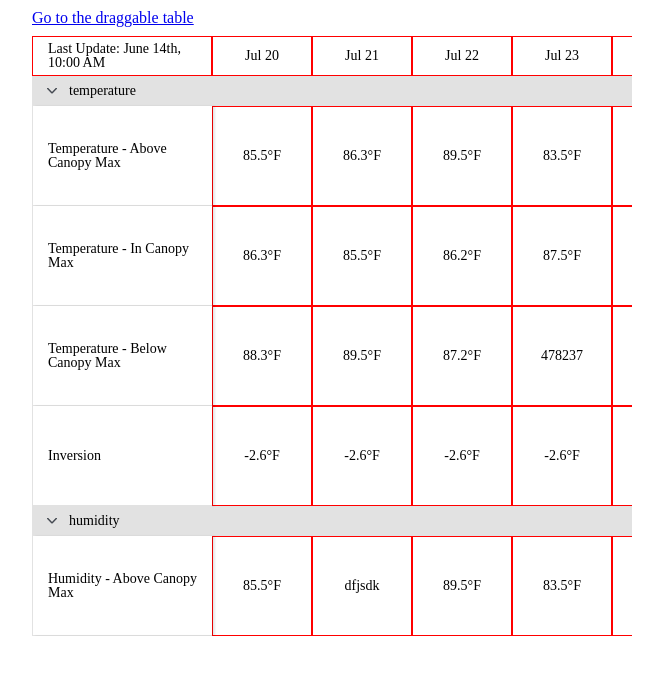
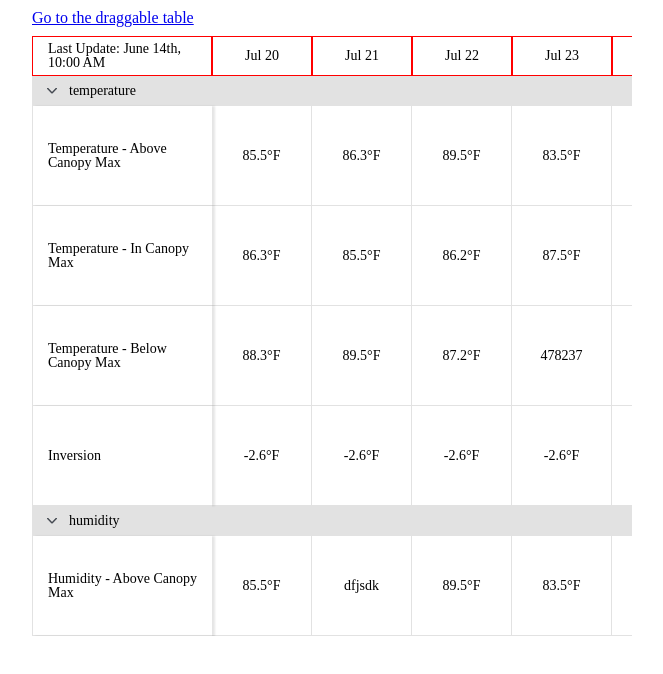
Before and after one commit to taishikato/simple-dnd-example-2, a React (Vite) app: page /collapse in a window 1280 px wide. Shown: the top 674 px of the page, without its empty margins (308-971 px from the left). Built offline with nearby package versions, Linux system fonts and the light colour scheme.

Commit message:
update border on Bottom/Right

```diff
--- a/src/BlairTable/Bottom/Right/Rows/Rows.tsx
+++ b/src/BlairTable/Bottom/Right/Rows/Rows.tsx
@@ -19,7 +19,8 @@ const Rows = ({ columns, item, collapseName }: any) => {
               key={c.key}
               className={css({
                 width: c.width,
-                border: "1px solid red",
+                borderBottom: "1px solid #e2e2e2",
+                borderRight: "1px solid #e2e2e2",
                 boxSizing: "border-box",
                 display: "flex",
                 alignItems: "center",
```
